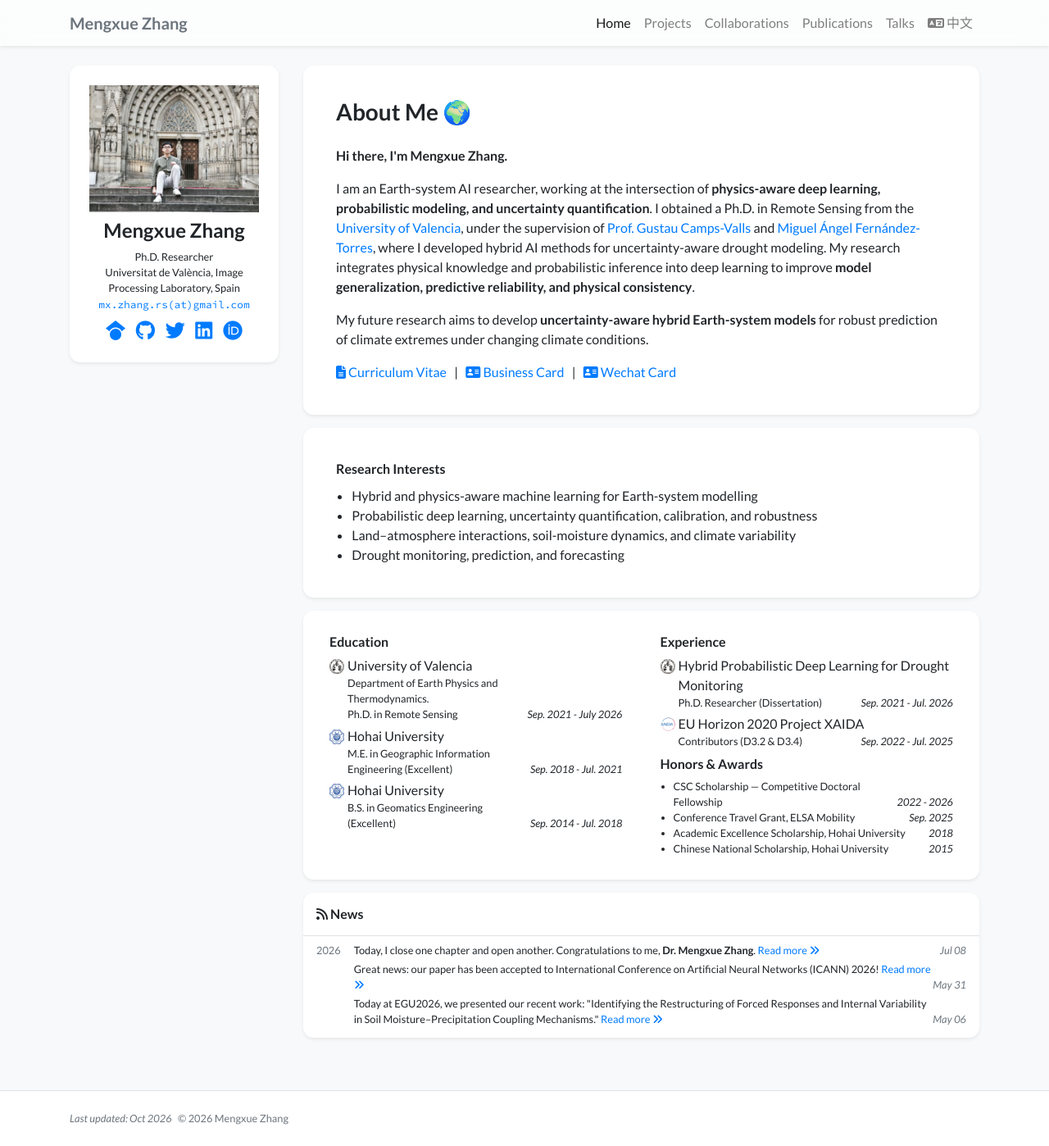
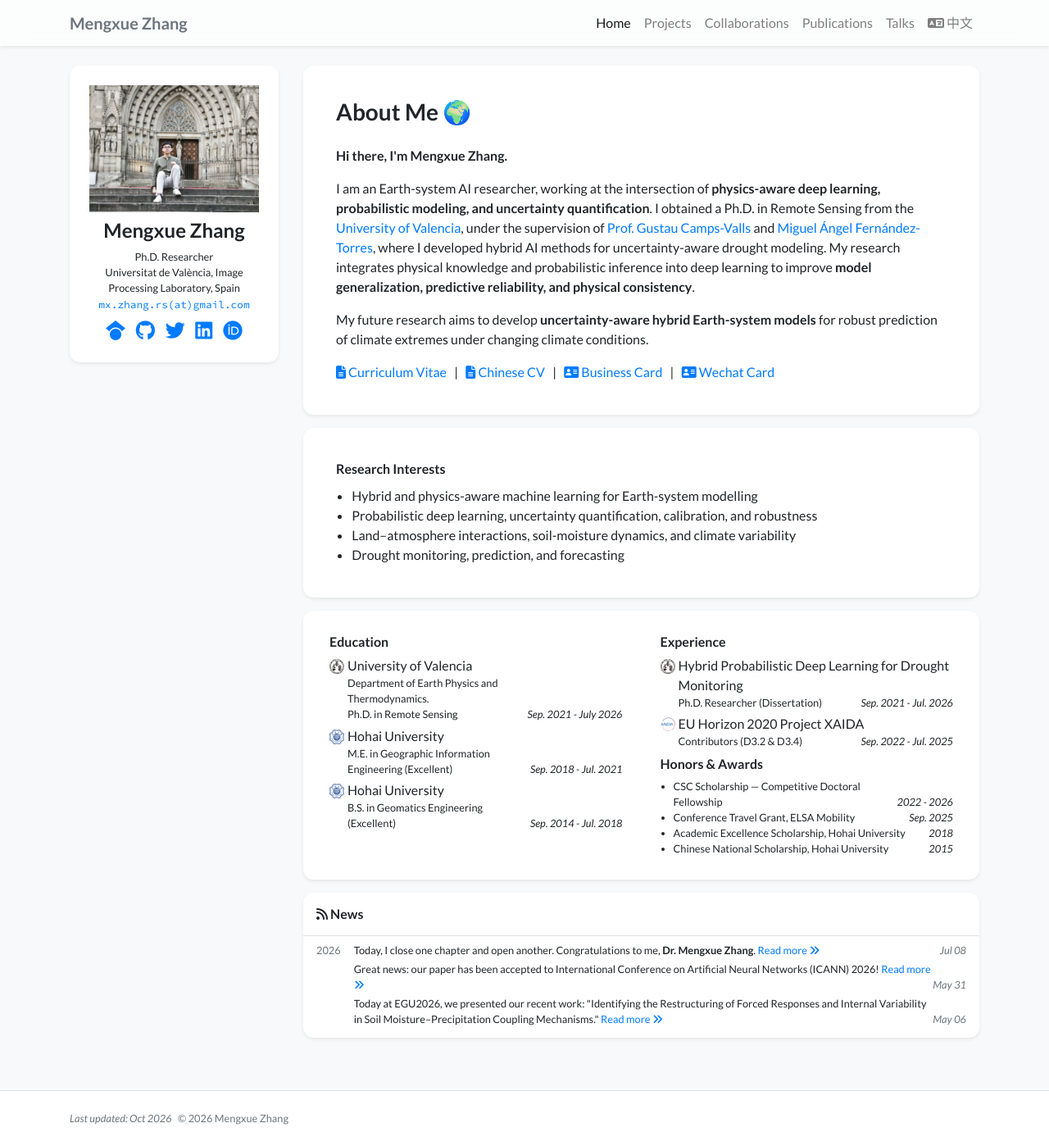
Before and after one commit to mengxue-rs/mengxue-rs.github.io, a Jekyll site: the page built from index.html, in a window 1280 px wide and 1398 px high. Shown: the whole window at 82% size. Built offline with Jekyll 4.4.1, drawn with Linux system fonts in a browser that asks for light colours; nearby versions of some CDN libraries; a style sheet for code colours, icons or effects is not loaded.

Commit message:
Update profile_card_bio_only.html

```diff
--- a/_includes/widgets/profile_card_bio_only.html
+++ b/_includes/widgets/profile_card_bio_only.html
@@ -16,9 +16,15 @@
                         {% if site.data.profile.cv_link or site.data.profile.business_card_link %}
                         <div class="mt-2">
                             {% if site.data.profile.cv_link %}
-                                <a target="_blank" href="{{ site.data.profile.cv_link | relative_url }}"><i class="fas fa-file-alt"></i> <span class="en">Curriculum Vitae</span><span class="zh">个人简历</span></a>
+                                <a target="_blank" href="{{ site.data.profile.cv_link | relative_url }}"><i class="fas fa-file-alt"></i> <span class="en">Curriculum Vitae</span><span class="zh">个人简历 (英文版)</span></a>
                             {% endif %}
-                            {% if site.data.profile.cv_link and site.data.profile.business_card_link %}
+                            {% if site.data.profile.cv_link and site.data.profile.cv_link_cn %}
+                                &nbsp;&nbsp;|&nbsp;&nbsp;
+                            {% endif %}
+                            {% if site.data.profile.cv_link_cn %}
+                                <a target="_blank" href="{{ site.data.profile.cv_link_cn | relative_url }}"><i class="fas fa-file-alt"></i> <span class="en">Chinese CV</span><span class="zh">个人简历 (中文版)</span></a>
+                            {% endif %}
+                            {% if site.data.profile.cv_link_cn and site.data.profile.business_card_link %}
                                 &nbsp;&nbsp;|&nbsp;&nbsp;
                             {% endif %}
                             {% if site.data.profile.business_card_link %}
```
